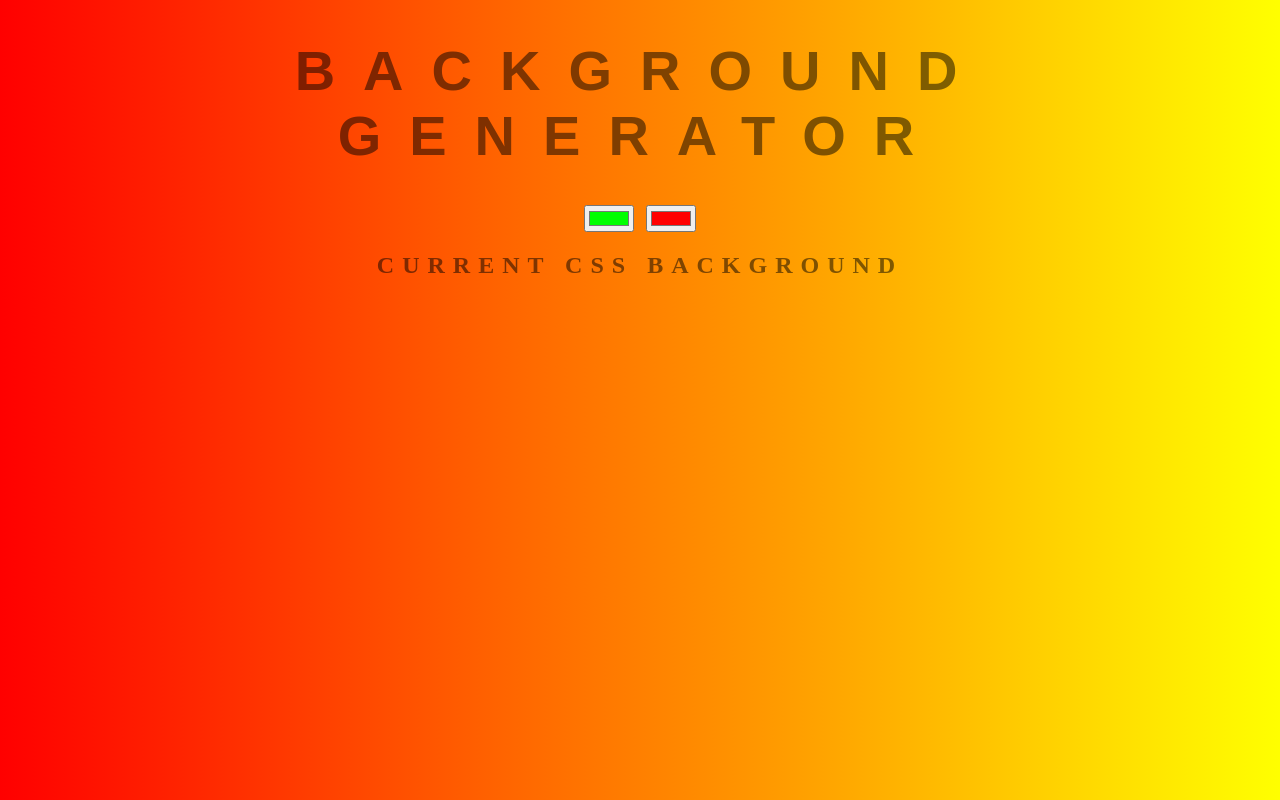
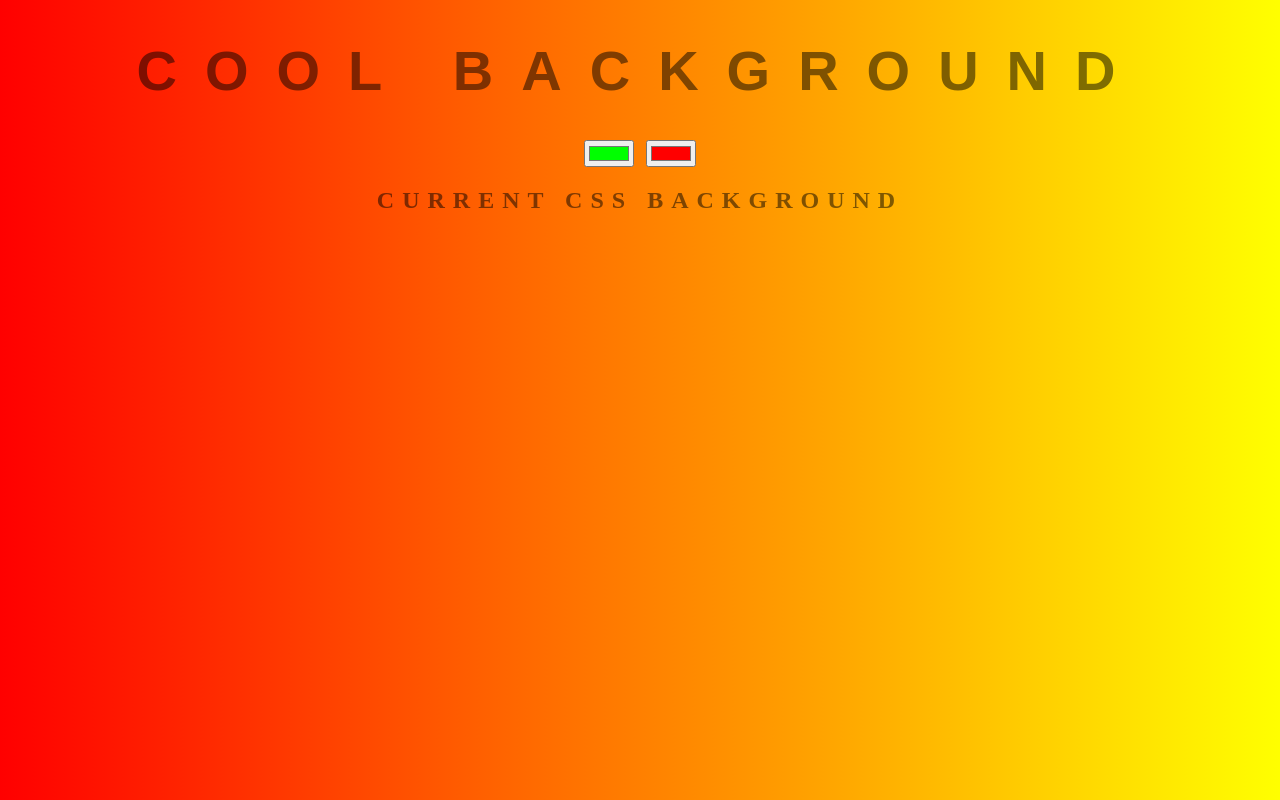
Before and after one commit to aagoure/aziz-background, a plain HTML site: page index.html in a window 1280 px wide. Drawn offline with Linux system fonts and the light colour scheme.

Commit message:
changing title

```diff
--- a/index.html
+++ b/index.html
@@ -6,7 +6,7 @@
 </head>
 <body id="gradient">
 
-	<h1>Background Generator</h1>
+	<h1>cool background</h1>
 	<input class="color1" type="color" name="color1" value="#00FF00">
 	<input class="color2" type="color" name="color2" value="#FF0000">
 
```
